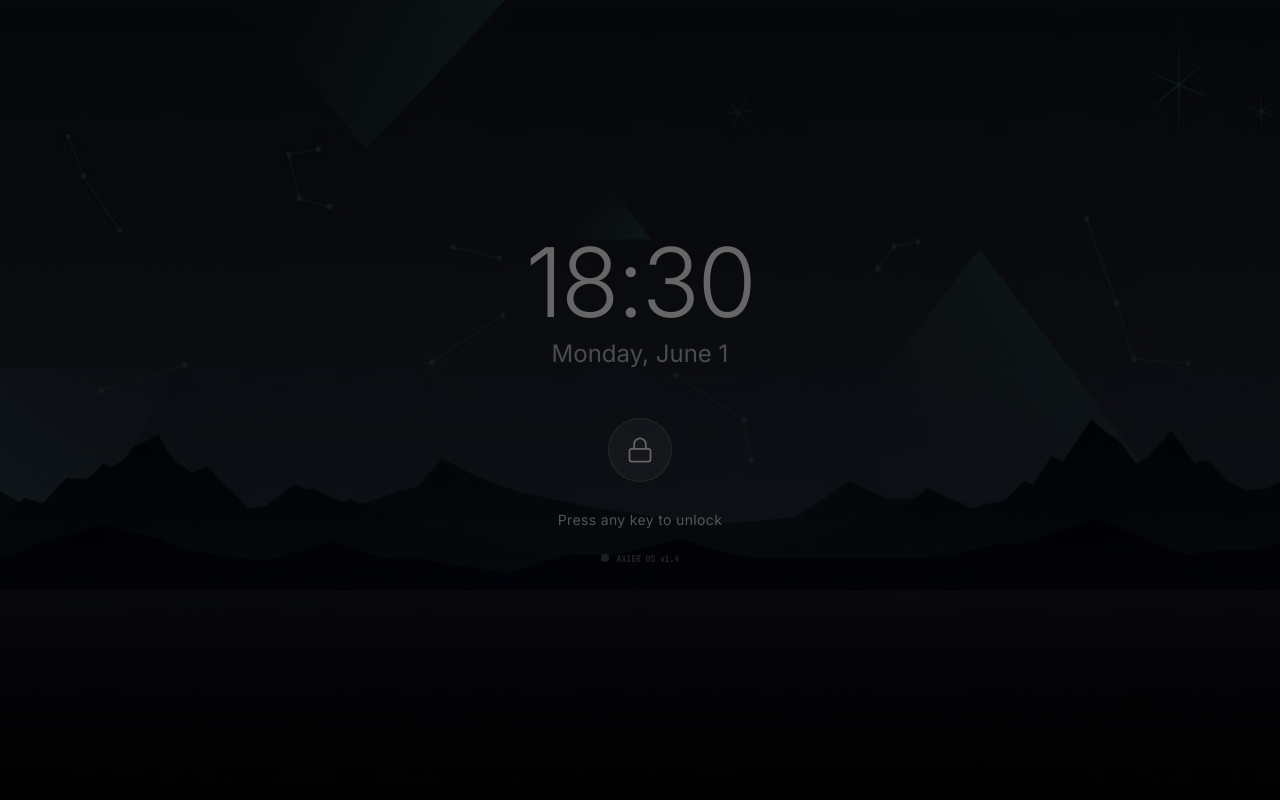
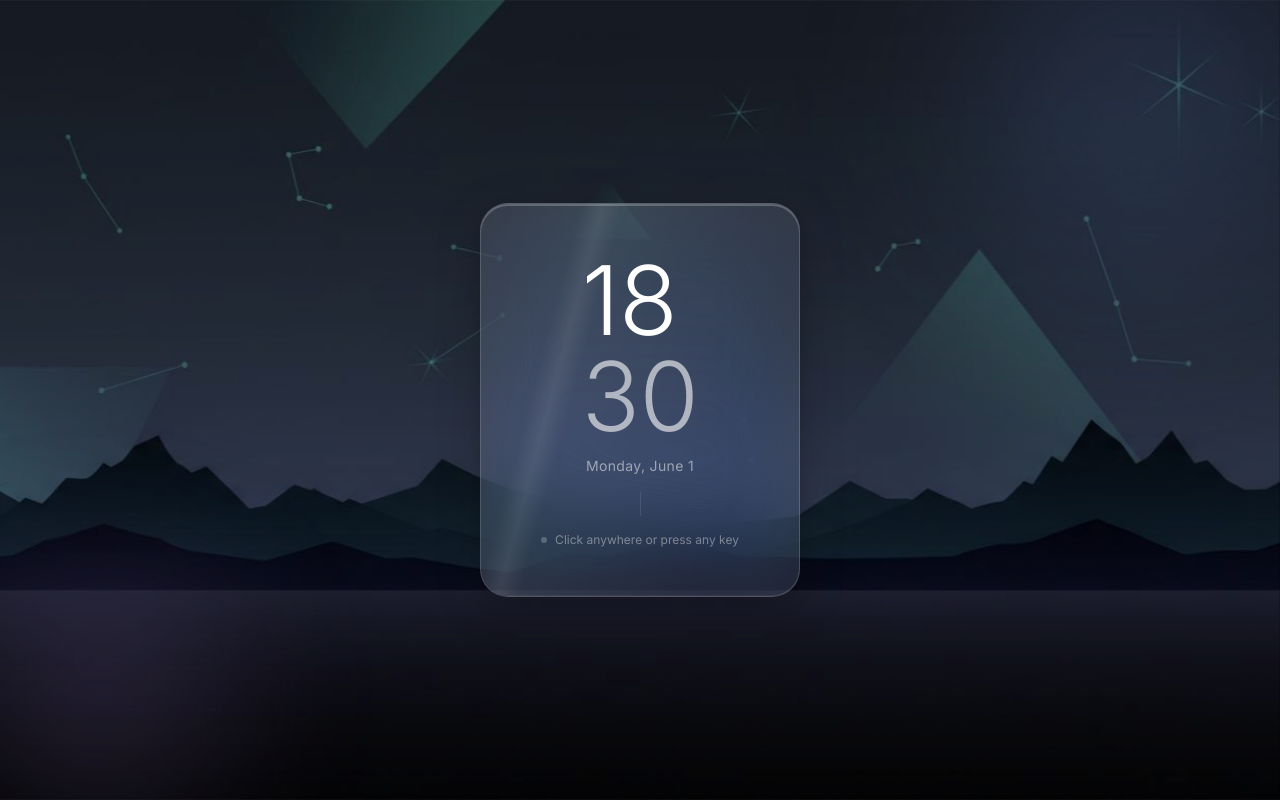
Before and after one commit to MMH-4ALL/axier-os, a React (Vite) app: page / in a window 1280 px wide. Built offline with nearby package versions, Linux system fonts and the light colour scheme.

Commit message:
Add src/components/LockScreen.tsx

```diff
--- a/src/components/LockScreen.tsx
+++ b/src/components/LockScreen.tsx
@@ -1,91 +1,120 @@
 import { useOS } from '@/store/OSContext';
-import { useState, useEffect, useCallback } from 'react';
+import { useState, useEffect } from 'react';
 
 export default function LockScreen() {
   const { state, dispatch } = useOS();
   const [time, setTime] = useState(new Date());
-  const [showLogin, setShowLogin] = useState(false);
+  const [unlocked, setUnlocked] = useState(false);
 
   useEffect(() => {
     const interval = setInterval(() => setTime(new Date()), 1000);
     return () => clearInterval(interval);
   }, []);
 
-  const handleUnlock = useCallback(() => {
-    setShowLogin(true);
+  const handleUnlock = () => {
+    setUnlocked(true);
     setTimeout(() => {
       dispatch({ type: 'SET_VIEW', view: 'desktop' });
     }, 600);
-  }, [dispatch]);
+  };
 
   useEffect(() => {
-    const handleKey = () => handleUnlock();
-    window.addEventListener('keydown', handleKey);
-    window.addEventListener('click', handleKey);
-    return () => {
-      window.removeEventListener('keydown', handleKey);
-      window.removeEventListener('click', handleKey);
-    };
-  }, [handleUnlock]);
+    const onKey = () => handleUnlock();
+    window.addEventListener('keydown', onKey);
+    return () => window.removeEventListener('keydown', onKey);
+    // eslint-disable-next-line react-hooks/exhaustive-deps
+  }, []);
 
   const wallpaper = state.settings.wallpaper;
-  const wpData = wallpaper.startsWith('gradient')
-    ? null
-    : wallpaper.startsWith('solid')
-    ? null
-    : { url: `/wallpapers/${wallpaper}.jpg` };
+  const wpData = wallpaper.startsWith('gradient') || wallpaper.startsWith('solid') ? null : { url: `/wallpapers/${wallpaper}.jpg` };
 
   const bgStyle = wallpaper.startsWith('gradient')
     ? { background: wallpaper }
-    : wallpaper.startsWith('solid')
-    ? { background: '#0f1117' }
     : wpData
     ? { backgroundImage: `url(${wpData.url})`, backgroundSize: 'cover', backgroundPosition: 'center' }
-    : { background: '#0f1117' };
+    : { background: 'linear-gradient(135deg, #0a0a1a 0%, #1a1030 50%, #0d1a2a 100%)' };
+
+  const hour = time.toLocaleTimeString('en-US', {
+    hour: state.settings.clockFormat === '12h' ? 'numeric' : '2-digit',
+    minute: '2-digit',
+    hour12: state.settings.clockFormat === '12h',
+  });
 
   return (
     <div
-      className="fixed inset-0 z-50 flex flex-col items-center justify-center transition-all duration-700"
-      style={{
-        ...bgStyle,
-        filter: showLogin ? 'brightness(2) blur(20px)' : 'brightness(0.4)',
-        opacity: showLogin ? 0 : 1,
-      }}
+      className="fixed inset-0 z-50 flex items-center justify-center select-none cursor-pointer"
+      style={bgStyle}
+      onClick={handleUnlock}
     >
-      <div className="absolute inset-0 bg-black/50" />
+      {/* Atmosphere orbs */}
+      <div className="orbs" />
 
-      <div className="relative z-10 text-center">
-        {/* Time */}
-        <div className="text-white font-light mb-2" style={{ fontFamily: 'var(--font-sans)' }}>
-          <div className="text-7xl sm:text-8xl tracking-tight">
-            {time.toLocaleTimeString('en-US', {
-              hour: state.settings.clockFormat === '12h' ? 'numeric' : '2-digit',
-              minute: '2-digit',
-              hour12: state.settings.clockFormat === '12h',
-            })}
-          </div>
-          <div className="text-xl sm:text-2xl text-white/70 mt-2 font-normal">
-            {time.toLocaleDateString('en-US', { weekday: 'long', month: 'long', day: 'numeric' })}
-          </div>
+      {/* Dark veil */}
+      <div className="absolute inset-0 bg-black/30" />
+
+      {/* Main glass card */}
+      <div
+        className="relative z-10 glass-card rounded-[28px] px-14 py-12 flex flex-col items-center gap-1"
+        style={{
+          minWidth: '320px',
+          animation: unlocked
+            ? 'glass-unlock 0.6s cubic-bezier(0.4, 0, 0.2, 1) forwards'
+            : 'glass-enter 0.9s cubic-bezier(0.22, 1, 0.36, 1) forwards',
+        }}
+      >
+        {/* Shine sweep */}
+        <div className="absolute inset-0 rounded-[28px] overflow-hidden pointer-events-none">
+          <div
+            style={{
+              content: '',
+              position: 'absolute',
+              inset: 0,
+              borderRadius: 'inherit',
+              background: 'linear-gradient(105deg, transparent 30%, rgba(255,255,255,0.05) 48%, rgba(255,255,255,0.12) 50%, rgba(255,255,255,0.05) 52%, transparent 70%)',
+              backgroundSize: '300% 100%',
+              animation: 'glass-shine 4s ease-in-out infinite',
+            }}
+          />
         </div>
 
-        {/* Unlock Prompt */}
-        <div className="mt-12 flex flex-col items-center gap-3">
-          <div className="w-16 h-16 rounded-full bg-white/10 backdrop-blur-md flex items-center justify-center border border-white/20 mb-4">
-            <svg width="28" height="28" viewBox="0 0 24 24" fill="none" stroke="white" strokeWidth="1.5">
-              <rect x="3" y="11" width="18" height="11" rx="2" />
-              <path d="M7 11V7a5 5 0 0 1 10 0v4" />
-            </svg>
-          </div>
-          <p className="text-white/80 text-sm tracking-wide">Press any key to unlock</p>
-          <div className="flex items-center gap-2 mt-2">
-            <div className="w-2 h-2 rounded-full bg-white/40 boot-pulse" />
-            <span className="text-white/40 text-xs" style={{ fontFamily: 'var(--font-mono)' }}>
-              AXIER OS v1.0
-            </span>
-          </div>
+        {/* Time */}
+        <div
+          className="text-white font-light tracking-tight leading-none"
+          style={{ fontFamily: 'var(--font-sans)' }}
+        >
+          <div className="text-8xl">{hour.split(':')[0]}</div>
+          <div className="text-8xl text-white/60">{hour.split(':').slice(1).join(':')}</div>
+        </div>
+
+        {/* Date */}
+        <div className="text-white/50 text-sm mt-2 font-normal tracking-wide">
+          {time.toLocaleDateString('en-US', { weekday: 'long', month: 'long', day: 'numeric' })}
+        </div>
+
+        {/* Divider */}
+        <div className="w-px h-6 bg-white/10 my-3" />
+
+        {/* Unlock hint */}
+        <div className="flex items-center gap-2 text-white/40 text-xs">
+          <div className="w-1.5 h-1.5 rounded-full bg-white/30 animate-pulse" />
+          <span>Click anywhere or press any key</span>
         </div>
       </div>
+
+      <style>{`
+        @keyframes glass-enter {
+          from { opacity: 0; transform: scale(0.88) translateY(16px); }
+          to   { opacity: 1; transform: scale(1) translateY(0); }
+        }
+        @keyframes glass-unlock {
+          0%   { opacity: 1; transform: scale(1) translateY(0); filter: blur(0px); }
+          100% { opacity: 0; transform: scale(1.06) translateY(-8px); filter: blur(12px); }
+        }
+        @keyframes glass-shine {
+          0%   { background-position: -200% center; }
+          100% { background-position: 200% center; }
+        }
+      `}</style>
     </div>
   );
 }
```
